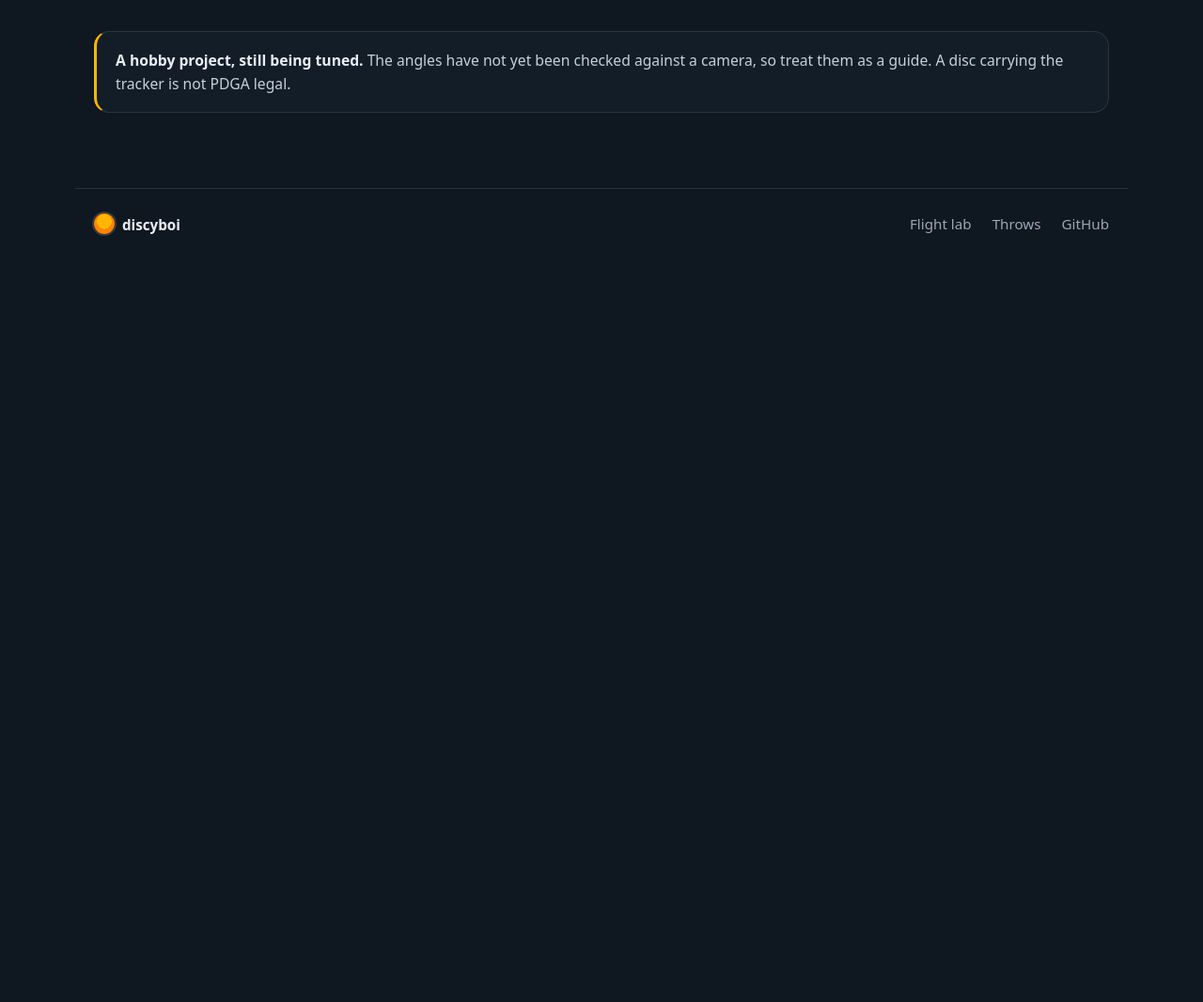
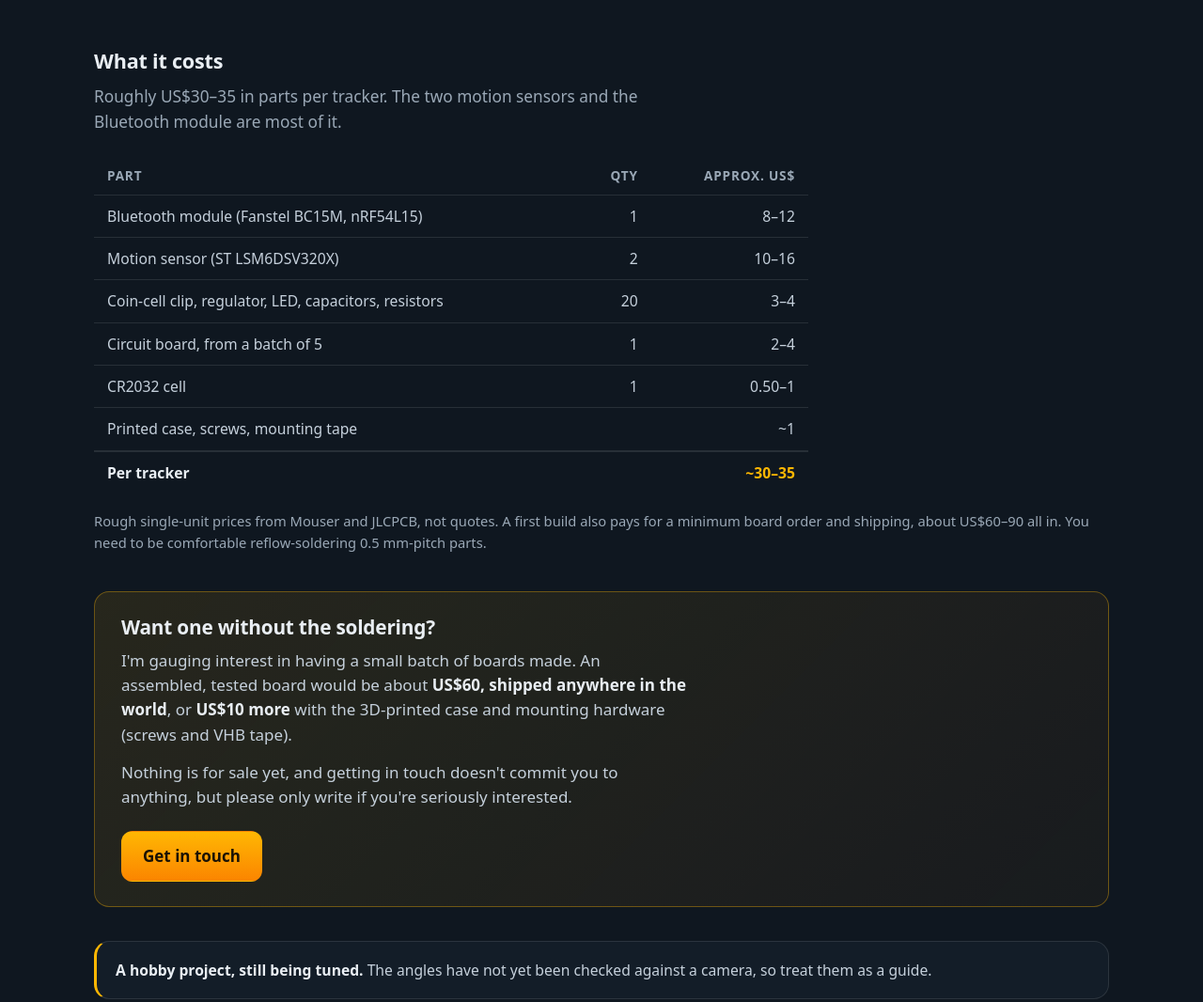
Before and after one commit to hrafnkell/discyboi, a website built with Vite: page web/index.html in a window 1280 px wide. Shown: the part 3814-4880 px from the top of the page at 94% size. Before the commit the page ends 4106 px from the top, so only its background shows below. Built offline with nearby package versions, Linux system fonts and the light colour scheme.

Commit message:
web: parts cost and an "interested in a board?" note on the landing page; delete all ticked throws at once
Co-Authored-By: Claude Opus 5.5 <noreply@anthropic.com>

```diff
--- a/web/index.html
+++ b/web/index.html
@@ -155,9 +155,45 @@
         <div class="cta">
           <a class="btn ghost" href="https://github.com/hrafnkell/discyboi">github.com/hrafnkell/discyboi</a>
         </div>
+
+        <h3 class="sub">What it costs</h3>
+        <p class="section-lead">Roughly US$30–35 in parts per tracker. The two motion sensors and the Bluetooth module are most of it.</p>
+        <div class="scrollx">
+          <table class="cost">
+            <thead><tr><th>Part</th><th class="qty">Qty</th><th class="usd">Approx. US$</th></tr></thead>
+            <tbody>
+              <tr><td>Bluetooth module (Fanstel BC15M, nRF54L15)</td><td class="qty">1</td><td class="usd">8–12</td></tr>
+              <tr><td>Motion sensor (ST LSM6DSV320X)</td><td class="qty">2</td><td class="usd">10–16</td></tr>
+              <tr><td>Coin-cell clip, regulator, LED, capacitors, resistors</td><td class="qty">20</td><td class="usd">3–4</td></tr>
+              <tr><td>Circuit board, from a batch of 5</td><td class="qty">1</td><td class="usd">2–4</td></tr>
+              <tr><td>CR2032 cell</td><td class="qty">1</td><td class="usd">0.50–1</td></tr>
+              <tr><td>Printed case, screws, mounting tape</td><td class="qty"></td><td class="usd">~1</td></tr>
+            </tbody>
+            <tfoot><tr><th>Per tracker</th><td class="qty"></td><td class="usd">~30–35</td></tr></tfoot>
+          </table>
+        </div>
+        <p class="fine">
+          Rough single-unit prices from Mouser and JLCPCB, not quotes. A first build also pays for a minimum board order and
+          shipping, about US$60–90 all in. You need to be comfortable reflow-soldering 0.5&nbsp;mm-pitch parts.
+        </p>
+
+        <aside class="interest">
+          <h3>Want one without the soldering?</h3>
+          <p>
+            I'm gauging interest in having a small batch of boards made. An assembled, tested board would be about
+            <strong>US$60, shipped anywhere in the world</strong>, or <strong>US$10 more</strong> with the 3D-printed case and
+            mounting hardware (screws and VHB tape).
+          </p>
+          <p>
+            Nothing is for sale yet, and getting in touch doesn't commit you to anything, but please only write if you're
+            seriously interested.
+          </p>
+          <a class="btn" href="mailto:info@discyboi.com?subject=discyboi%20board">Get in touch</a>
+        </aside>
+
         <aside class="note">
           <strong>A hobby project, still being tuned.</strong> The angles have not yet been checked against a camera, so treat
-          them as a guide. A disc carrying the tracker is not PDGA legal.
+          them as a guide.
         </aside>
       </section>
     </main>
--- a/web/src/landing.css
+++ b/web/src/landing.css
@@ -100,6 +100,24 @@ section { padding: 72px 0 8px; }
 .note { margin-top: 36px; padding: 18px 20px; border-radius: var(--radius); background: var(--bg-2); border: 1px solid var(--line); border-left: 3px solid var(--accent); color: #c5d0db; font-size: 0.98rem; }
 .note strong { color: var(--text); }
 
+.sub { font-size: 1.35rem; margin-top: 56px; }
+.scrollx { overflow-x: auto; margin-top: 22px; }
+.cost { border-collapse: collapse; width: 100%; max-width: 760px; font-size: 0.98rem; }
+.cost th, .cost td { padding: 10px 14px; text-align: left; border-bottom: 1px solid var(--line); }
+.cost thead th { color: var(--muted); font-weight: 600; font-size: 0.85rem; text-transform: uppercase; letter-spacing: 0.06em; }
+.cost td { color: #c5d0db; }
+.cost .qty, .cost .usd { text-align: right; white-space: nowrap; font-variant-numeric: tabular-nums; }
+.cost tfoot th, .cost tfoot td { color: var(--text); font-weight: 750; border-bottom: 0; border-top: 2px solid var(--line); }
+.cost tfoot .usd { color: var(--accent); }
+.interest {
+  margin-top: 40px; padding: 26px 28px; border-radius: var(--radius); border: 1px solid rgba(255, 183, 3, 0.35);
+  background: linear-gradient(135deg, rgba(255, 183, 3, 0.1), rgba(251, 133, 0, 0.04));
+}
+.interest h3 { font-size: 1.3rem; margin-bottom: 10px; }
+.interest p { color: #c5d0db; max-width: 62ch; margin-bottom: 14px; }
+.interest p:last-of-type { margin-bottom: 22px; }
+.interest strong { color: var(--text); }
+
 footer {
   max-width: 1120px; margin: 72px auto 0; padding: 26px 20px 40px; border-top: 1px solid var(--line);
   display: flex; flex-wrap: wrap; gap: 22px; align-items: center; color: var(--muted); font-size: 0.95rem;
--- a/web/src/throws/throws.css
+++ b/web/src/throws/throws.css
@@ -65,6 +65,8 @@ td.out { color: #ffcf70; }
 .rowdel { border: 0; background: transparent; color: var(--muted); font-size: 16px; line-height: 1; padding: 2px 6px; border-radius: 6px; opacity: 0.45; }
 .throws-t tr:hover .rowdel, .rowdel:focus-visible { opacity: 1; }
 .rowdel:hover { color: var(--err); }
+.bulkdel:hover { color: var(--err); border-color: var(--err); }
+.bulkdel.armed { color: #fff; background: var(--err); border-color: var(--err); font-weight: 700; }
 .rowdel.armed { opacity: 1; color: #fff; background: var(--err); font-size: 11px; font-weight: 700; padding: 3px 7px; }
 td.note { max-width: 220px; overflow: hidden; text-overflow: ellipsis; color: var(--muted); }
 .swatch { display: inline-block; width: 10px; height: 10px; border-radius: 50%; vertical-align: -1px; }
```
Also changed, not shown: web/src/throws/main.ts (+21 -0 lines), web/README.md.
